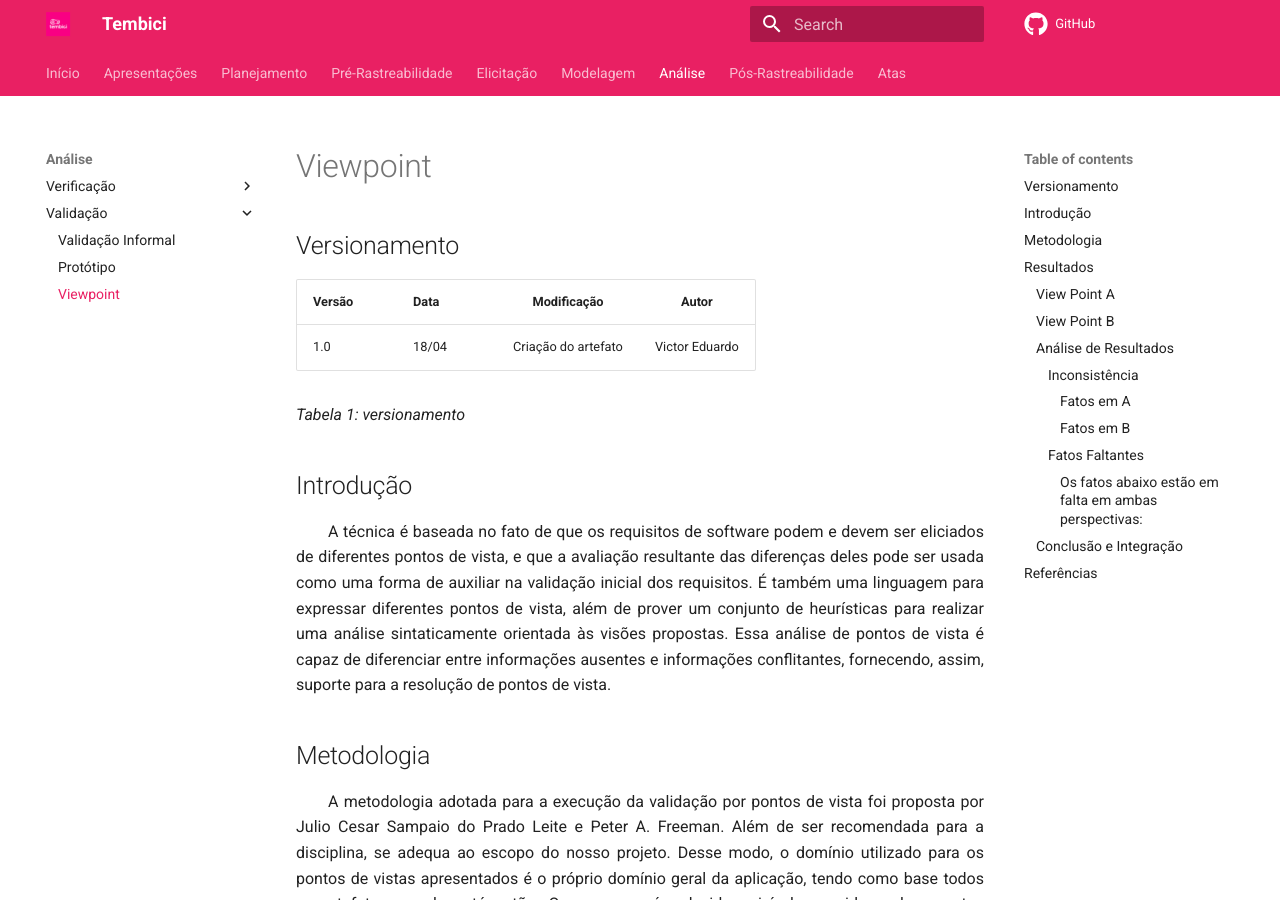
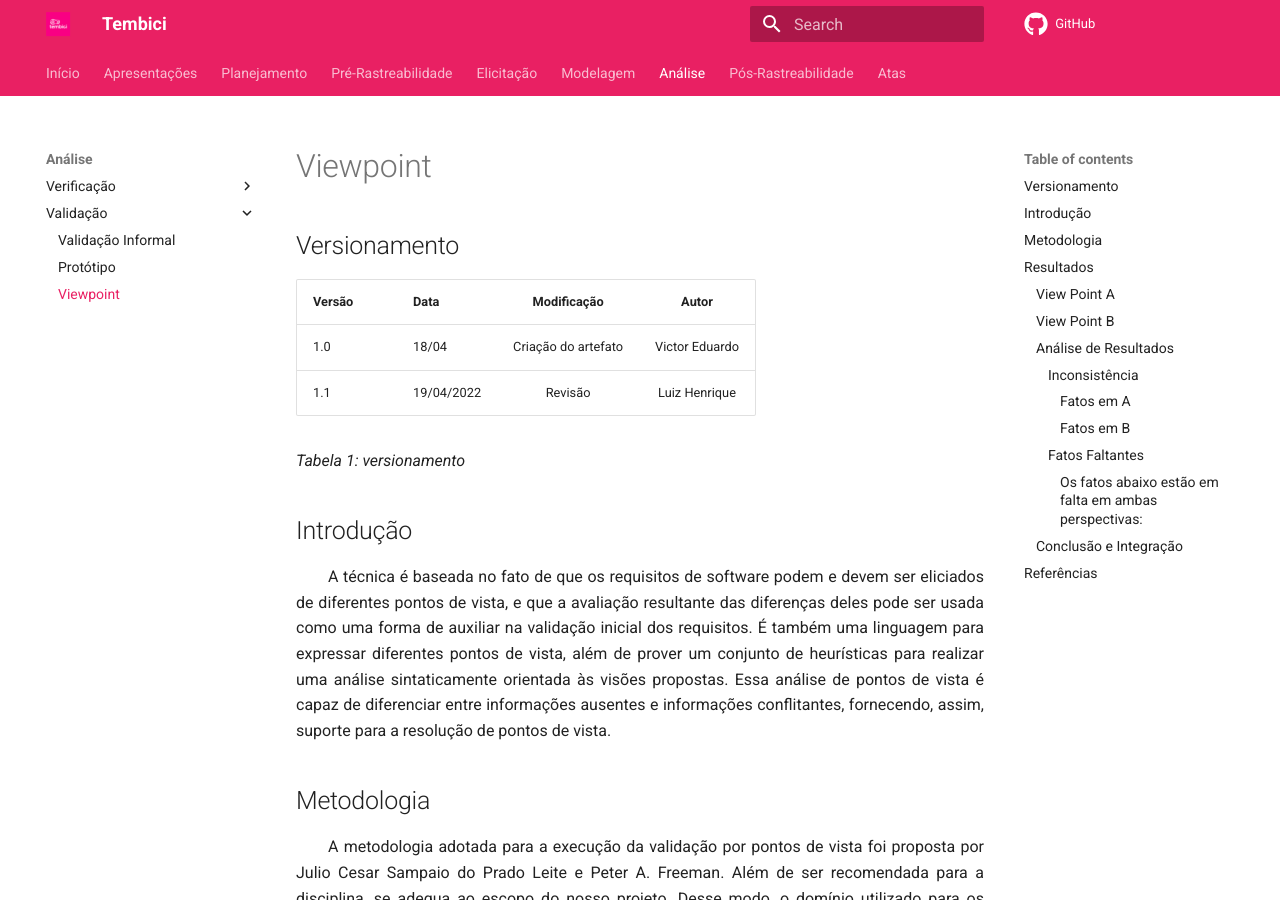
Before and after one commit to Requisitos-de-Software/2021.2-Tembici, an MkDocs documentation site: the page built from docs/analise/validacao/viewpoint.md, in a window 1280 px wide and 900 px high. Built offline with MkDocs 1.6.1 and Material for MkDocs 9.7.7, drawn with Linux system fonts in a browser that asks for light colours; comment, search, counter and statistics services are not loaded.

Commit message:
#88 Revisão documentos

```diff
--- a/docs/analise/validacao/viewpoint.md
+++ b/docs/analise/validacao/viewpoint.md
@@ -4,6 +4,7 @@
 | Versão | Data | Modificação | Autor |
 |-|-|:-:|:-:|
 | 1.0 | 18/04 | Criação do artefato | Victor Eduardo |
+| 1.1 | 19/04/2022 | Revisão | Luiz Henrique |
 
 *Tabela 1: versionamento*
 
```
